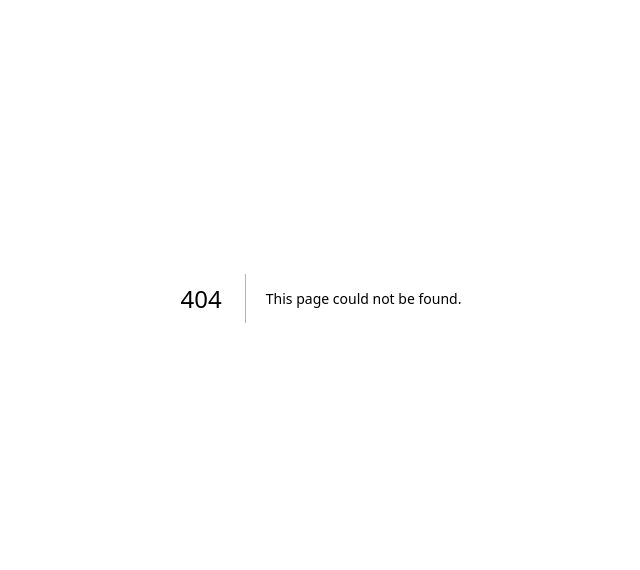
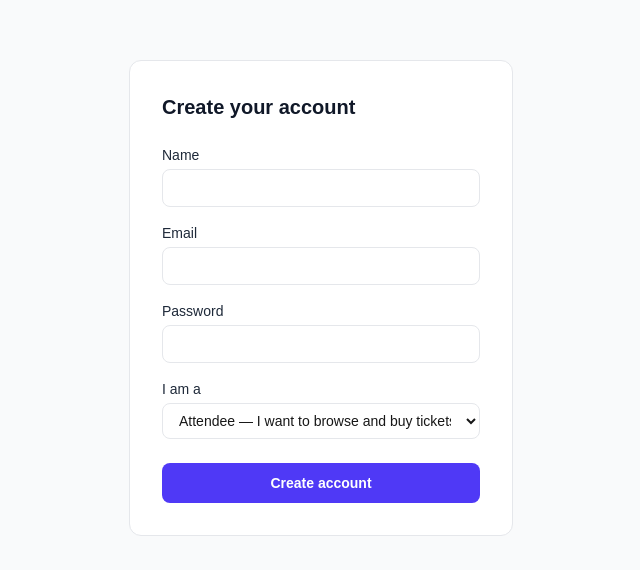
Before and after one commit to Isaackmogaka/eventhub-frontend, a Next.js app: page /register in a window 1280 px wide. Before the commit this address had no page. Shown: the part 102-672 px from the top of the page, without its empty margins (319-959 px from the left). Built offline with nearby package versions, Linux system fonts and the light colour scheme; no server answers.

Commit message:
feat(frontend): add register page with API integration and session storage

```diff
--- /dev/null
+++ b/app/register/page.tsx
@@ -0,0 +1,91 @@
+'use client';
+
+import { useState } from 'react';
+import { useRouter } from 'next/navigation';
+import { registerUser } from '@/lib/api';
+import { saveSession } from '@/lib/auth';
+
+export default function RegisterPage() {
+  const router = useRouter();
+  const [email, setEmail] = useState('');
+  const [password, setPassword] = useState('');
+  const [name, setName] = useState('');
+  const [role, setRole] = useState('ATTENDEE');
+  const [error, setError] = useState('');
+  const [loading, setLoading] = useState(false);
+
+  async function handleSubmit(e: React.FormEvent) {
+    e.preventDefault();
+    setError('');
+    setLoading(true);
+    try {
+      const data = await registerUser({ email, password, name, role });
+      saveSession(data.token, data.user);
+      router.push('/dashboard');
+    } catch (err) {
+      setError(err instanceof Error ? err.message : 'Something went wrong');
+    } finally {
+      setLoading(false);
+    }
+  }
+
+  return (
+    <div className="min-h-screen flex items-center justify-center bg-gray-50">
+      <form onSubmit={handleSubmit} className="bg-white p-8 rounded-xl border border-gray-200 w-full max-w-sm">
+        <h1 className="text-xl font-bold text-gray-900 mb-6">Create your account</h1>
+
+        {error && (
+          <div className="bg-red-50 border border-red-200 text-red-700 text-sm rounded-lg p-3 mb-4">
+            {error}
+          </div>
+        )}
+
+        <label className="block text-sm font-medium text-gray-800 mb-1">Name</label>
+        <input
+          type="text"
+          value={name}
+          onChange={(e) => setName(e.target.value)}
+          className="w-full border border-gray-200 rounded-lg px-3 py-2 mb-4 text-sm"
+          required
+        />
+
+        <label className="block text-sm font-medium text-gray-800 mb-1">Email</label>
+        <input
+          type="email"
+          value={email}
+          onChange={(e) => setEmail(e.target.value)}
+          className="w-full border border-gray-200 rounded-lg px-3 py-2 mb-4 text-sm"
+          required
+        />
+
+        <label className="block text-sm font-medium text-gray-800 mb-1">Password</label>
+        <input
+          type="password"
+          value={password}
+          onChange={(e) => setPassword(e.target.value)}
+          className="w-full border border-gray-200 rounded-lg px-3 py-2 mb-4 text-sm"
+          required
+          minLength={8}
+        />
+
+        <label className="block text-sm font-medium text-gray-800 mb-1">I am a</label>
+        <select
+          value={role}
+          onChange={(e) => setRole(e.target.value)}
+          className="w-full border border-gray-200 rounded-lg px-3 py-2 mb-6 text-sm"
+        >
+          <option value="ATTENDEE">Attendee — I want to browse and buy tickets</option>
+          <option value="ORGANIZER">Organizer — I want to create events</option>
+        </select>
+
+        <button
+          type="submit"
+          disabled={loading}
+          className="w-full bg-indigo-600 text-white font-semibold rounded-lg py-2.5 text-sm disabled:opacity-50"
+        >
+          {loading ? 'Creating account...' : 'Create account'}
+        </button>
+      </form>
+    </div>
+  );
+}
--- /dev/null
+++ b/lib/api.ts
@@ -0,0 +1,28 @@
+const API_URL = process.env.NEXT_PUBLIC_API_URL;
+
+export async function registerUser(data: { email: string; password: string; name: string; role: string }) {
+  const res = await fetch(`${API_URL}/auth/register`, {
+    method: 'POST',
+    headers: { 'Content-Type': 'application/json' },
+    body: JSON.stringify(data),
+  });
+  const json = await res.json();
+  if (!res.ok) throw new Error(json.error || 'Registration failed');
+  return json;
+}
+
+export async function loginUser(data: { email: string; password: string }) {
+  const res = await fetch(`${API_URL}/auth/login`, {
+    method: 'POST',
+    headers: { 'Content-Type': 'application/json' },
+    body: JSON.stringify(data),
+  });
+  const json = await res.json();
+  if (!res.ok) throw new Error(json.error || 'Login failed');
+  return json;
+}
+
+export async function getEvents() {
+  const res = await fetch(`${API_URL}/events`);
+  return res.json();
+}
--- /dev/null
+++ b/lib/auth.ts
@@ -0,0 +1,23 @@
+const TOKEN_KEY = 'eventhub_token';
+const USER_KEY = 'eventhub_user';
+
+export function saveSession(token: string, user: { id: string; email: string; name: string; role: string }) {
+  localStorage.setItem(TOKEN_KEY, token);
+  localStorage.setItem(USER_KEY, JSON.stringify(user));
+}
+
+export function getToken(): string | null {
+  if (typeof window === 'undefined') return null;
+  return localStorage.getItem(TOKEN_KEY);
+}
+
+export function getUser() {
+  if (typeof window === 'undefined') return null;
+  const raw = localStorage.getItem(USER_KEY);
+  return raw ? JSON.parse(raw) : null;
+}
+
+export function clearSession() {
+  localStorage.removeItem(TOKEN_KEY);
+  localStorage.removeItem(USER_KEY);
+}
```
